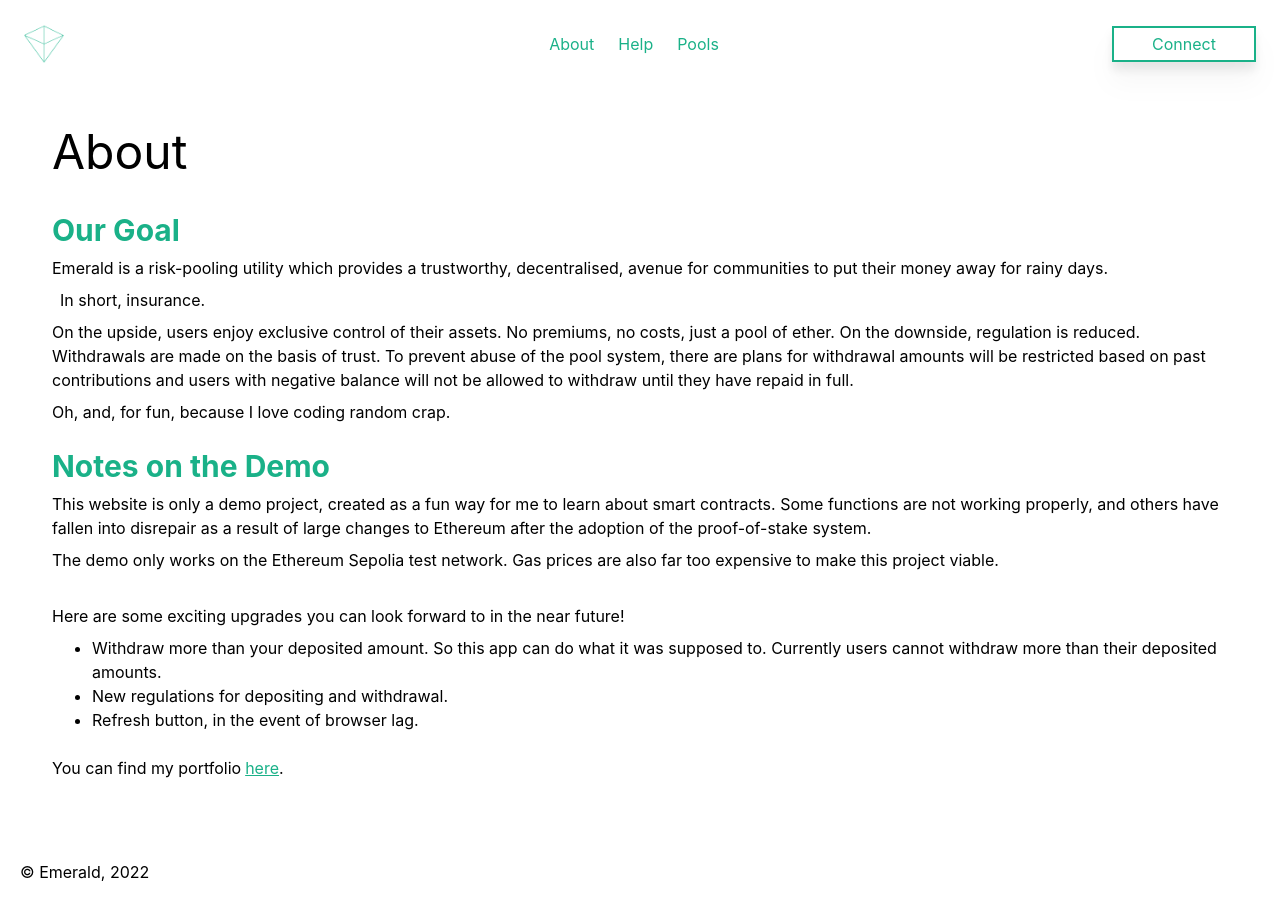
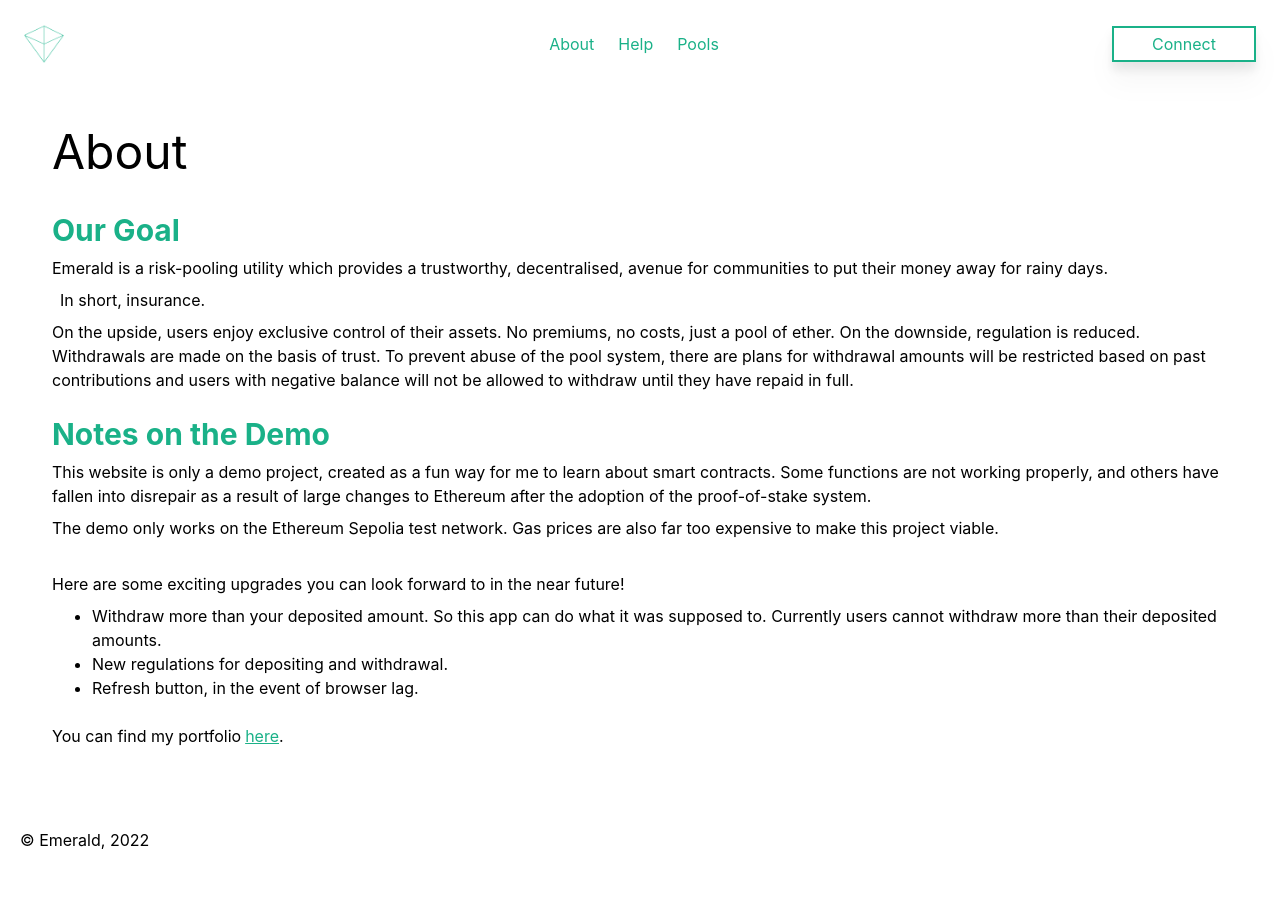
Before and after one commit to geraldnyeo/emerald, a Next.js app: page /about in a window 1280 px wide. After the commit the page ends 872 px from the top, so only its background shows below. Built offline with nearby package versions, Linux system fonts and the light colour scheme.

Commit message:
Minor content changes

```diff
--- a/pages/about.js
+++ b/pages/about.js
@@ -17,9 +17,6 @@ export default function About(props) {
                     On the downside, regulation is reduced. Withdrawals are made on the basis of trust.
                     To prevent abuse of the pool system, there are plans for withdrawal amounts will be restricted based on past contributions and
                     users with negative balance will not be allowed to withdraw until they have repaid in full.
-                </p>
-                <p className="mt-2">
-                    Oh, and, for fun, because I love coding random crap.
                 </p>
                 <br></br>
 
```
